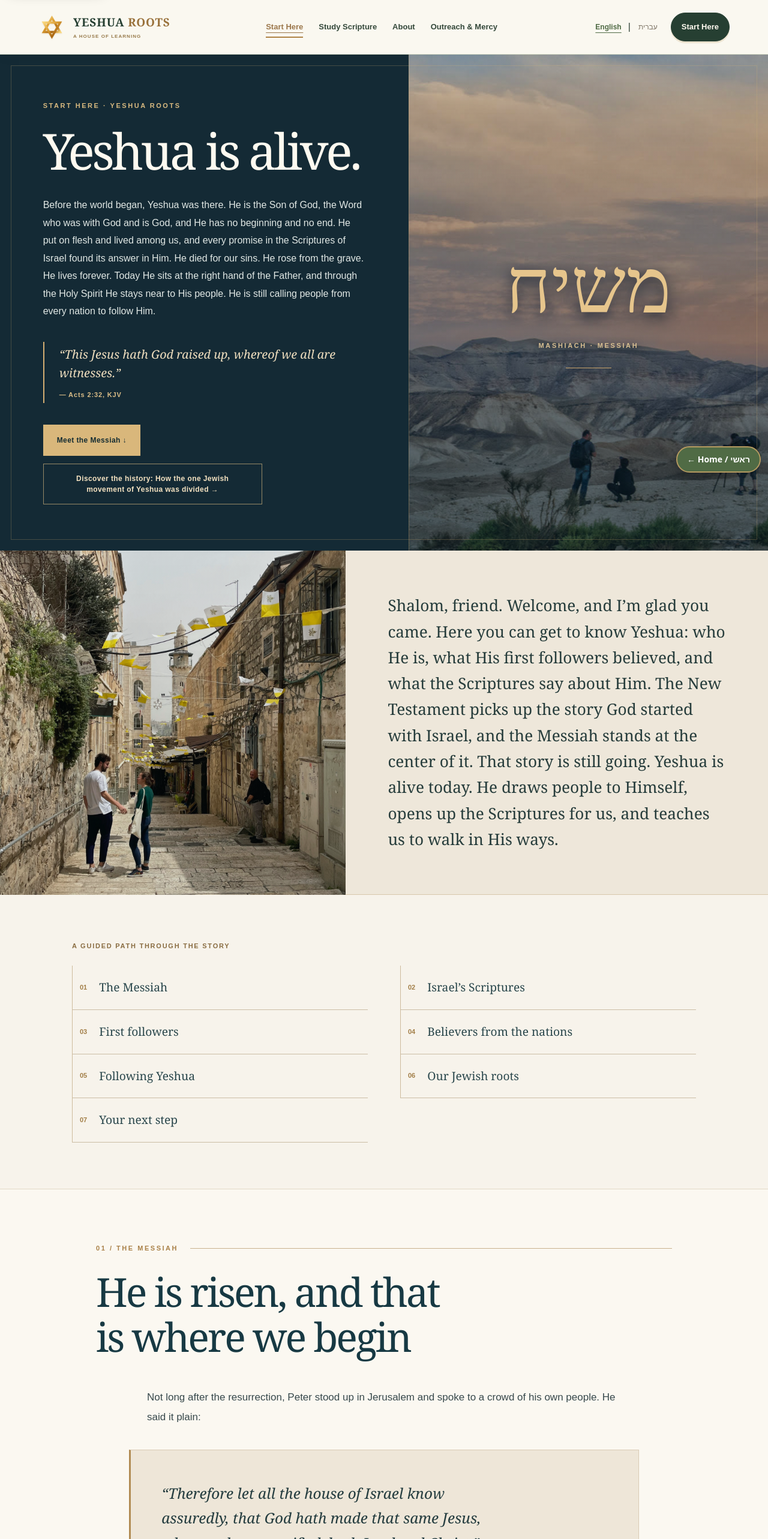
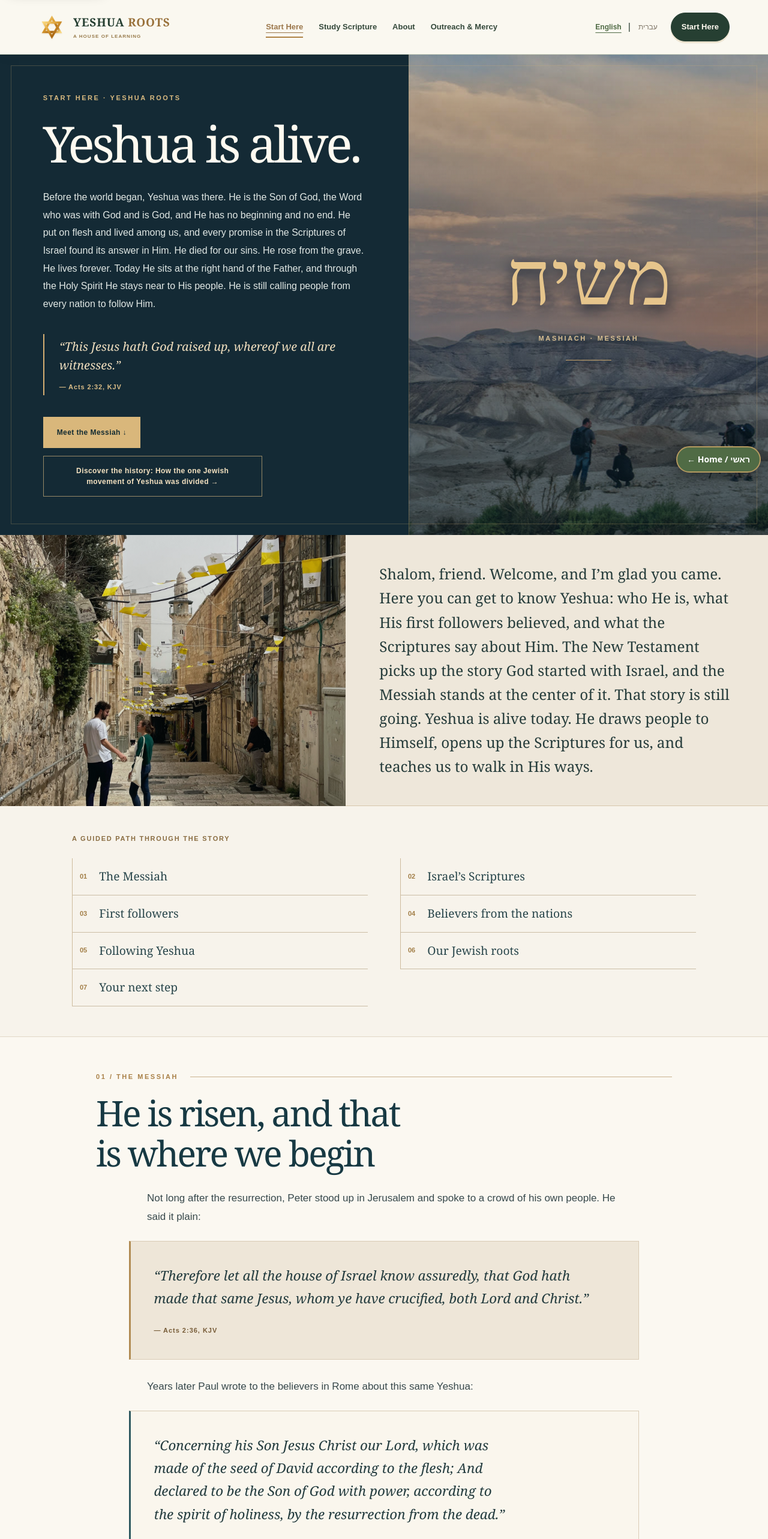
Before and after one commit to desukara/yeshua-roots, a Next.js app: page /start-here in a window 1280 px wide. Shown: the top 2566 px of the page at 60% size. Built offline with nearby package versions, Linux system fonts and the light colour scheme.

Commit message:
Tighten desktop section rhythm and add original-photo interlude without image duplication

```diff
--- a/app/start-here/start-here.css
+++ b/app/start-here/start-here.css
@@ -93,7 +93,6 @@
 .sh-section.sh-olive>p:not(.sh-number){color:#f5eee3}
 .sh-scene{width:min(calc(100% - 144px),1370px);height:clamp(320px,34vw,510px);margin:clamp(55px,6vw,90px) auto 0;position:relative;overflow:hidden;background-size:cover;background-repeat:no-repeat;background-position:center;border:0;box-shadow:0 16px 48px #25352b20}
 .sh-scene:before,.sh-scene:after,.sh-welcome__scene:before,.sh-welcome__scene:after{display:none!important;content:none!important}
-.sh-scene--tomb{background-image:linear-gradient(90deg,#132d3230,#132d3240),url('/images/start-here/01-jerusalem-tomb.jpg');background-position:25% 50%;height:clamp(250px,27vw,390px);width:min(calc(100% - 144px),1050px)}
 .sh-scene--manuscript{background-image:url('/images/start-here/03-hebrew-manuscript.jpg');background-position:center 48%;height:clamp(350px,38vw,570px)}
 .sh-scene--jerusalem{background-image:url('/images/start-here/04-temple-steps.jpg')}
 .sh-scene--olive{background-image:url('/images/start-here/05-olive-trees.jpg')}
@@ -143,3 +142,31 @@
  .sh-testimony h3{font-size:clamp(34px,8vw,46px)}
  .sh-testimony>blockquote{padding:28px 23px}
 }
+
+/* Editorial rhythm refinement: measured spacing instead of large empty bands. */
+@media(min-width:901px){
+ .sh-hero{min-height:660px}
+ .sh-hero-content{padding-top:64px;padding-bottom:64px}
+ .sh-hero-art{min-height:600px}
+ .sh-welcome__scene{min-height:420px}
+ .sh-intro{padding:45px clamp(42px,4.4vw,78px);font-size:clamp(21px,1.9vw,29px)}
+ .sh-path{padding-top:46px;padding-bottom:50px}
+ .sh-path a{padding-top:17px;padding-bottom:17px}
+ .sh-section,.sh-history,.sh-invitation{padding-bottom:clamp(58px,5vw,88px)}
+ .sh-section>.sh-number,.sh-history>.sh-number,.sh-invitation>.sh-number{margin-top:clamp(45px,4.5vw,72px);margin-bottom:18px}
+ .sh-section>h2,.sh-history>h2,.sh-invitation>h2{margin-bottom:28px;font-size:clamp(45px,4.6vw,69px)}
+ .sh-section>p:not(.sh-number),.sh-history>p:not(.sh-number),.sh-invitation>p:not(.sh-number){margin-bottom:21px;line-height:1.8}
+ .sh-section>blockquote{margin-top:24px;margin-bottom:30px;padding:clamp(30px,3vw,46px);font-size:clamp(20px,1.75vw,26px)}
+ .sh-scene{margin-top:clamp(34px,3.5vw,54px);height:clamp(285px,29vw,425px)}
+ .sh-scene--manuscript{height:clamp(310px,32vw,450px)}
+ .sh-testimony{padding:clamp(45px,4.6vw,70px) 60px}
+ .sh-testimony__heading{margin-bottom:23px}
+ .sh-testimony h3{font-size:clamp(39px,3.7vw,56px);padding-bottom:18px}
+ .sh-testimony>p{margin-bottom:19px;line-height:1.8}
+ .sh-testimony>blockquote{margin:24px auto 28px;padding:clamp(28px,3vw,45px);font-size:clamp(20px,1.7vw,25px);line-height:1.62}
+ .sh-testimony>blockquote cite{margin-top:16px}
+ .sh-olive .sh-family-conviction{margin-top:35px!important;padding:36px 44px}
+}
+.sh-testimony-break{padding:clamp(22px,3vw,45px) clamp(24px,6vw,100px);background:#213a40;border-top:1px solid #a88d64;border-bottom:1px solid #a88d64}
+.sh-testimony-break__image{width:min(100%,1150px);height:clamp(270px,34vw,440px);margin:auto;background:linear-gradient(90deg,#0d2b3030,#0d2b3030),url('/images/start-here/01-jerusalem-tomb.jpg') 24% center/cover no-repeat;box-shadow:0 18px 45px #081e2638}
+@media(max-width:900px){.sh-testimony-break{padding:22px 24px}.sh-testimony-break__image{height:clamp(230px,53vw,340px)}}
```
